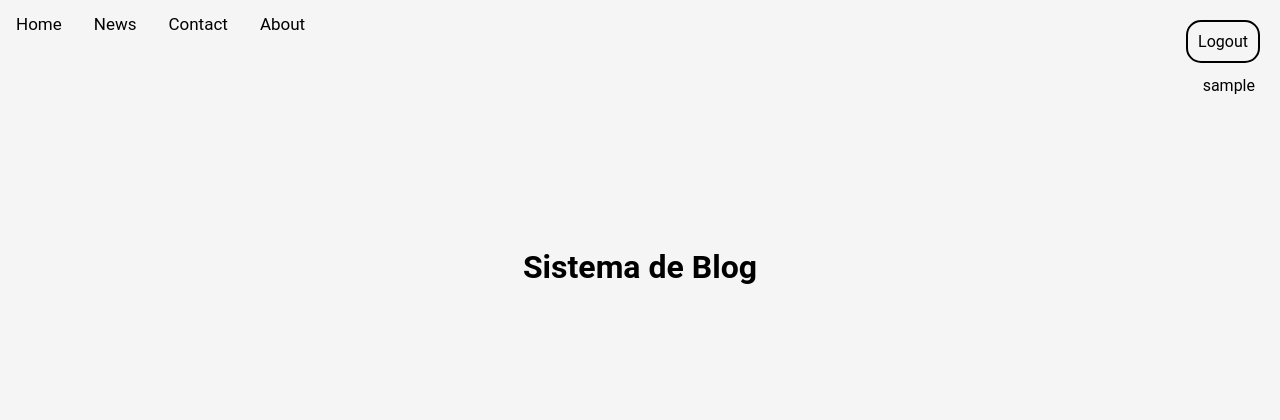
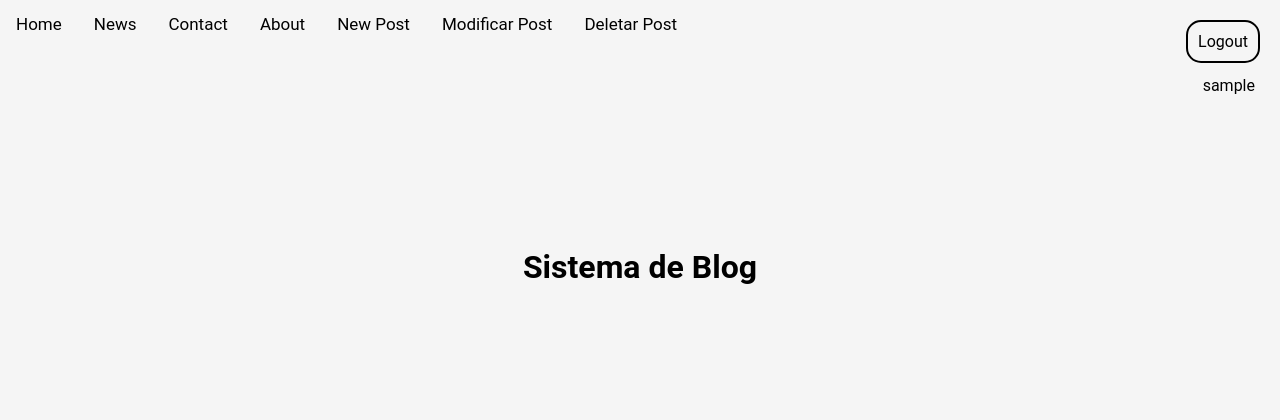
Before and after one commit to LuisGomes18/Blog_Python, a Flask app: page / in a window 1280 px wide. Shown: the top 420 px of the page. Run offline with Flask 3, Linux system fonts and the light colour scheme; the visitor is signed in with stand-in values (Sample User, id 1); a database or web service that is not in the repository returns one stand-in record (values such as "Sample title"); data that the repository does not hold is empty.

Commit message:
Adição dos metodos de pots

```diff
--- a/templates/index.html
+++ b/templates/index.html
@@ -20,6 +20,11 @@
             <a href="#news">News</a>
             <a href="#contact">Contact</a>
             <a href="#about">About</a>
+            {% if username %}
+            <a href="#">New Post</a>
+            <a href="#">Modificar Post</a>
+            <a href="#">Deletar Post</a>
+            {% endif %}
             <a href="javascript:void(0);" class="icon" onclick="myFunction()">
                 <span class="material-symbols-outlined">
                     menu
```
